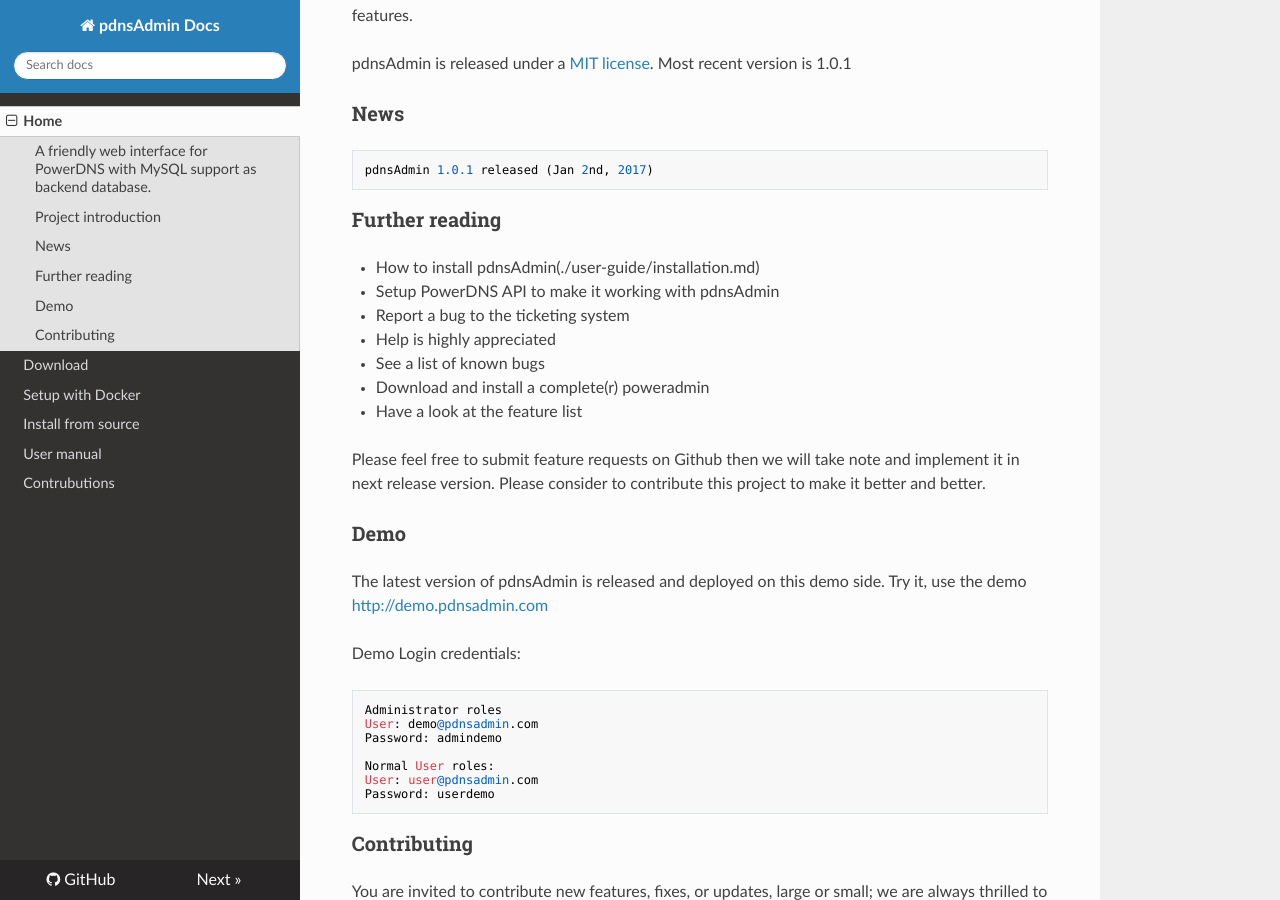
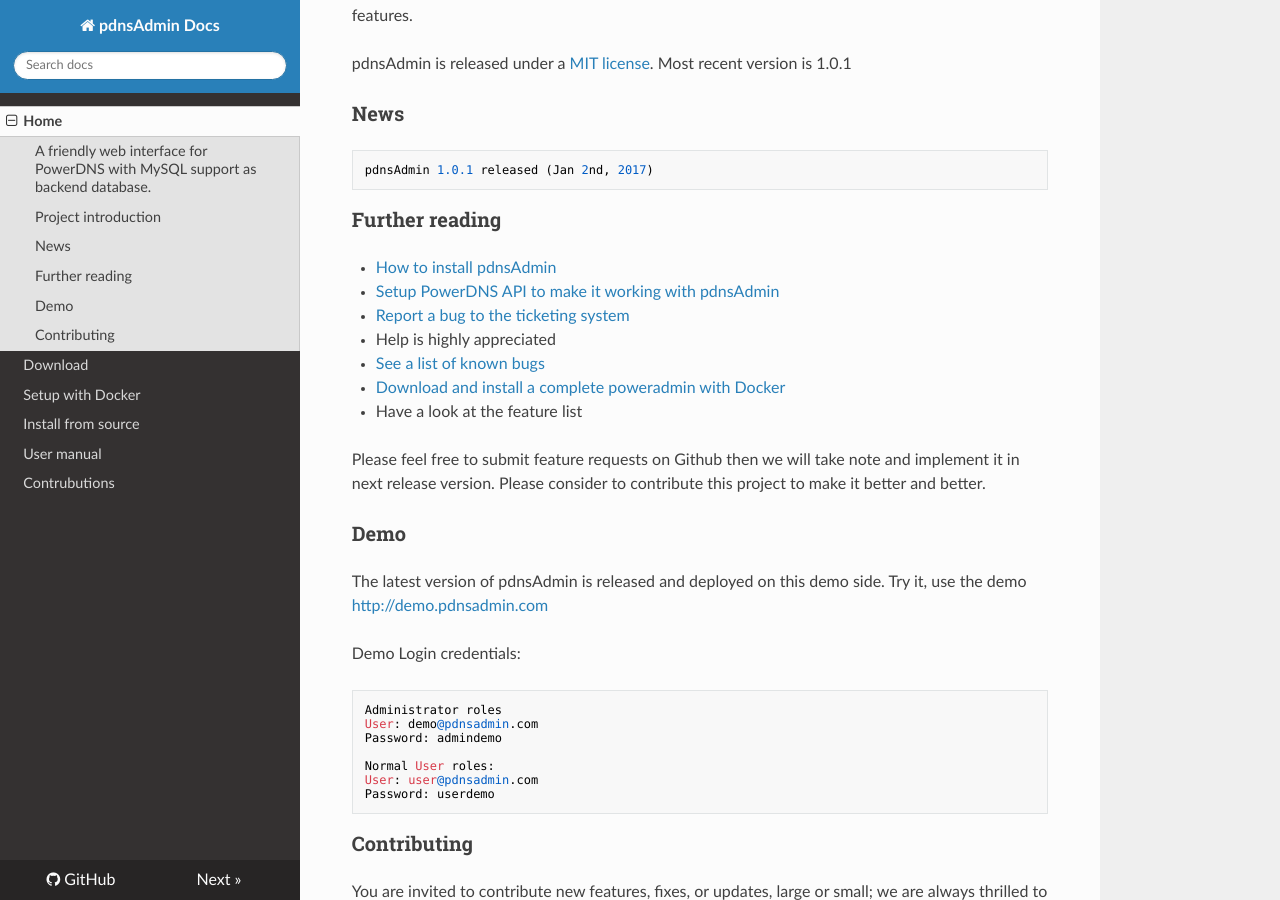
Before and after one commit to pdnsadmin/pdnsadmin-docs, an MkDocs documentation site: the page built from docs/index.md, in a window 1280 px wide and 900 px high, scrolled down 395 px. Built offline with MkDocs 1.6.1, drawn with Linux system fonts in a browser that asks for light colours; nearby versions of some CDN libraries; old or Windows-style settings are respelled for this version of MkDocs.

Commit message:
Update Further reading in Home page with correct link

```diff
--- a/docs/index.md
+++ b/docs/index.md
@@ -17,12 +17,12 @@
 
 ### Further reading
 
-- How to install pdnsAdmin(./user-guide/installation.md)
-- Setup PowerDNS API to make it working with pdnsAdmin
-- Report a bug to the ticketing system
+- [How to install pdnsAdmin](http://doc.pdnsadmin.com/user-guide/installation/)
+- [Setup PowerDNS API to make it working with pdnsAdmin](https://doc.powerdns.com/md/httpapi/README/)
+- [Report a bug to the ticketing system](https://github.com/pdnsadmin/pdnsadmin/issues)
 - Help is highly appreciated
-- See a list of known bugs
-- Download and install a complete(r) poweradmin
+- [See a list of known bugs](https://github.com/pdnsadmin/pdnsadmin/issues)
+- [Download and install a complete poweradmin with Docker](http://doc.pdnsadmin.com/setup_with_docker/)
 - Have a look at the feature list
 
 
```
